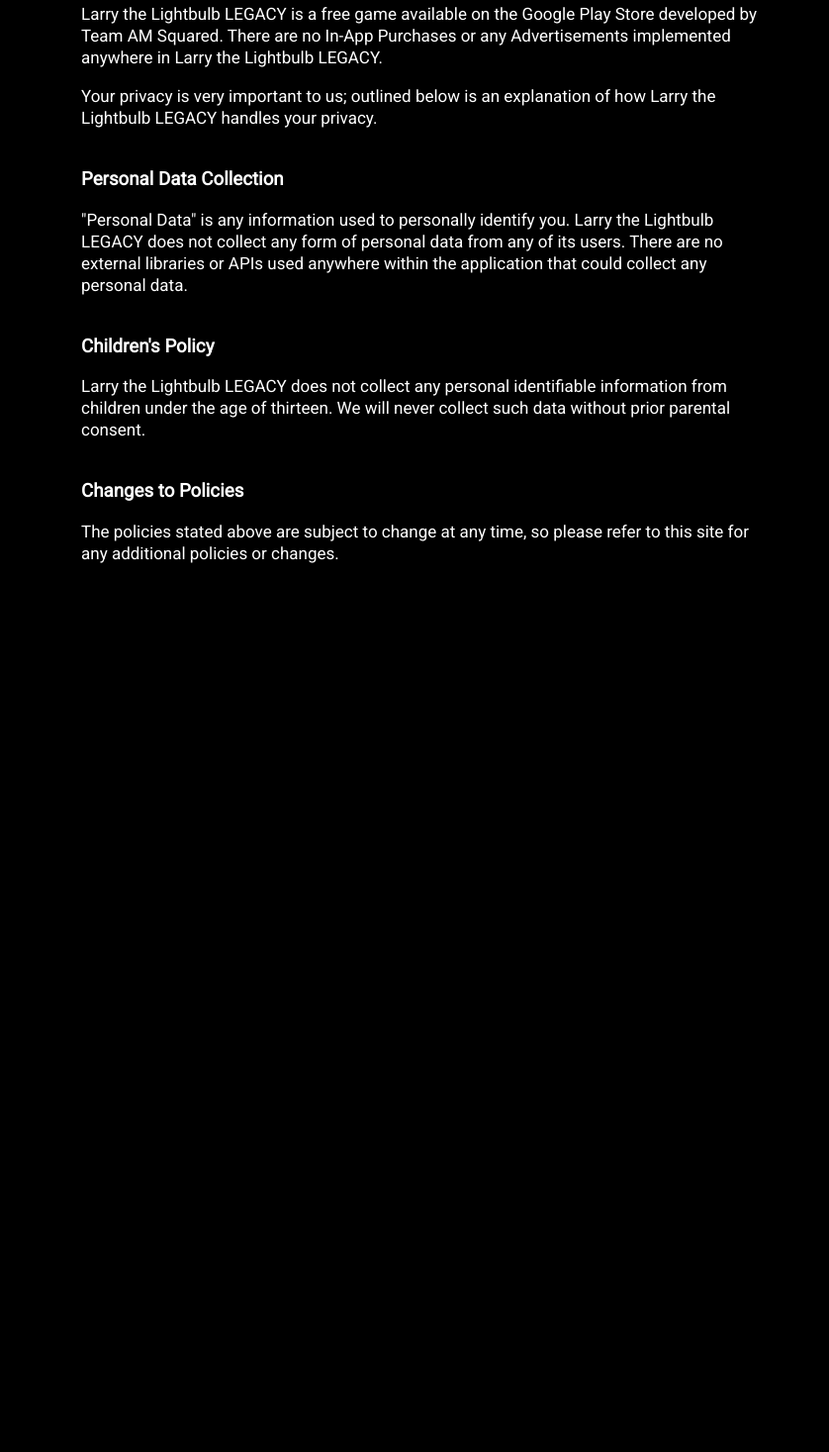
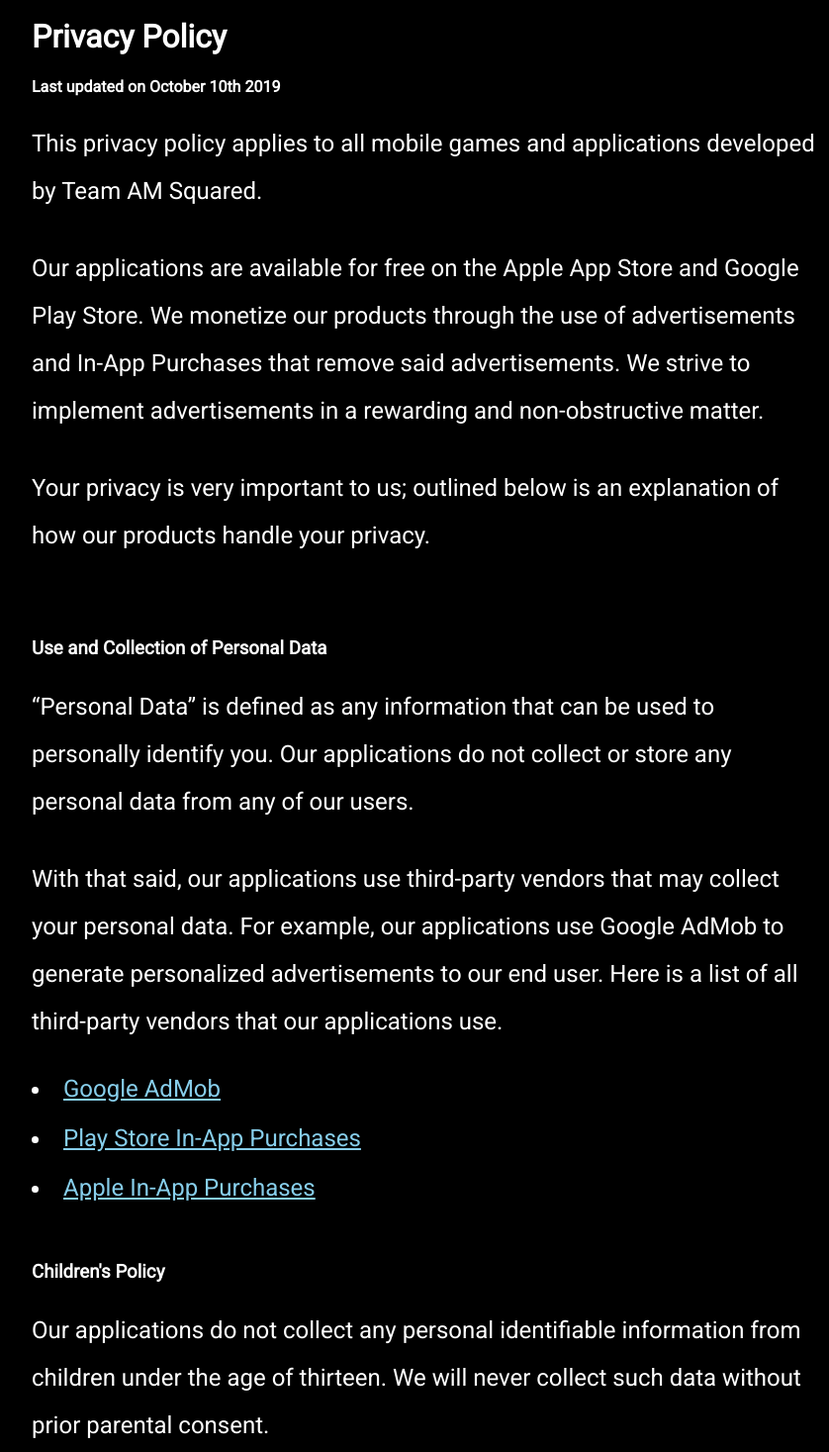
Before and after one commit to thismarvin/privacy-policy, a plain HTML site: page index.html in a window 1280 px wide. Shown: the part 183-1650 px from the top of the page at 99% size, without its empty margins (208-1046 px from the left). Before the commit the page ends 860 px from the top, so only its background shows below. Drawn offline with Linux system fonts and the light colour scheme.

Commit message:
general improvements

```diff
--- a/index.html
+++ b/index.html
@@ -13,34 +13,53 @@
 
     <div id="title">
         <h1>Privacy Policy</h1>
-        <h5>Last opdated on October 9th 2019</h5>
+        <h4>Last updated on October 10th 2019</h4>
     </div>
 
-    <div id="info">
-        <p>Larry the Lightbulb LEGACY is a free game available on the Google Play Store developed by Team AM Squared.
-            There are no In-App Purchases or any Advertisements implemented anywhere in Larry the Lightbulb LEGACY.</p>
-        <p>Your privacy is very important to us; outlined below is an explanation of how Larry the Lightbulb LEGACY
-            handles your privacy.</p>
+    <div style="padding-bottom: 30px;">
+        <p>
+            This privacy policy applies to all mobile games and applications developed by Team AM Squared.
+        </p>
+        <p>
+            Our applications are available for free on the Apple App Store and Google Play Store. We monetize our products
+            through the use of advertisements and In-App Purchases that remove said advertisements. We strive to implement
+            advertisements in a rewarding and non-obstructive matter.
+        </p>
+        <p>
+            Your privacy is very important to us; outlined below is an explanation of how our products handle your privacy.
+        </p>
     </div>
 
-    <div id="info">
-        <h3>Personal Data Collection</h3>
-        <p>"Personal Data" is any information used to personally identify you. Larry the Lightbulb LEGACY does not
-            collect any form of personal data from any of its users. There are no
-            external libraries or APIs used anywhere within the application that could collect any personal data.</p>
+    <div style="padding-bottom: 20px;">
+        <h3>Use and Collection of Personal Data</h3>
+        <p>
+            “Personal Data” is defined as any information that can be used to personally identify you. Our applications do
+            not collect or store any personal data from any of our users.
+        </p>
+        <p>
+            With that said, our applications use third-party vendors that may collect your personal data. For example, our
+            applications use Google AdMob to generate personalized advertisements to our end user. Here is a list of all
+            third-party vendors that our applications use.
+        </p>
+        <li><a href="https://policies.google.com/privacy">Google AdMob</a></li>
+        <li><a href="https://policies.google.com/privacy">Play Store In-App Purchases</a></li>
+        <li><a href="https://www.apple.com/legal/privacy/">Apple In-App Purchases</a></li>
+
     </div>
 
-    <div id="info">
-        <h3>Children's Policy</h3>
-        <p>Larry the Lightbulb LEGACY does not collect any personal identifiable information from children under the age
-            of thirteen. We will never collect such data without prior parental consent.</p>
-    </div>
 
-    <div id="info">
-        <h3>Changes to Policies</h3>
-        <p>The policies stated above are subject to change at any time, so please refer to this site for any additional
-            policies or changes.</p>
-    </div>
+    <h3>Children's Policy</h3>
+    <p>
+        Our applications do not collect any personal identifiable information from children under the age of thirteen.
+        We will never collect such data without prior parental consent.
+    </p>
+
+    <h3>Changes to Policies</h3>
+    <p>
+        The policies stated above are subject to change at any time, so please refer to this site for any additional
+        policies or changes.
+    </p>
+
 
 </body>
 
--- a/style.css
+++ b/style.css
@@ -1,8 +1,10 @@
+
+
 html {
     height: 100%;
     display: table;
     margin: auto;
-    padding: 30px;
+    padding: 20px;
 }
 
 body {
@@ -12,17 +14,44 @@
     max-width: 700px;
 }
 
-h1, h2, h3, h4, h5, h6, p {
-    font-family: 'Roboto', sans-serif;
+h1, h2, h3, h4, h5, h6, p, li {
+    font-family: 'Roboto', monospace;
     color: white;
     text-align: left;
 }
 
 p {
     font-size: 17px;
-    line-height: 22px;
+    line-height: 30px;
+    margin-bottom: 30px;
 }
 
-#info {
-    margin-bottom: 40px;
+a {
+    color: skyblue;
 }
+
+::-webkit-scrollbar {
+width: 10px;
+}
+
+::-webkit-scrollbar-thumb {
+background: rgb(50, 50, 50, 100);
+}
+
+@media only screen {
+    body {
+        max-width: 800px;
+        padding-top: 20%;
+        padding-bottom: 20%;
+    }
+    p {
+        font-size: 24px;
+        line-height: 48px;
+        margin-bottom: 30px;
+    }
+
+    li {
+        font-size: 24px;
+        margin-bottom: 22px;
+    }
+}
```
